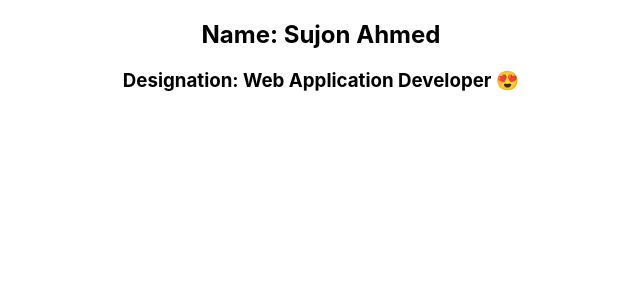
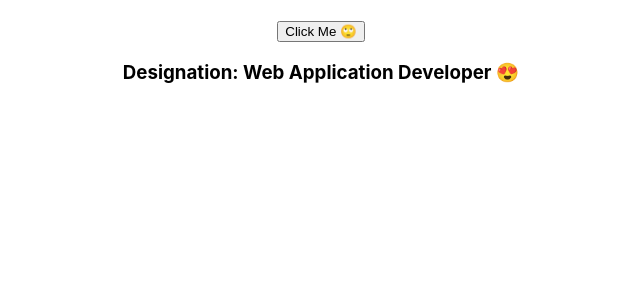
Before and after one commit to Sujon-Ahmed/practice-react, a React (Create React App) app: page / in a window 1280 px wide. Shown: the top 300 px of the page, without its empty margins (319-959 px from the left). Built offline with nearby package versions, Linux system fonts and the light colour scheme.

Commit message:
button click event with function component

```diff
--- a/src/components/FunctionalComponent.js
+++ b/src/components/FunctionalComponent.js
@@ -1,9 +1,16 @@
 import React from "react";
 
-function FunctionalComponent({name}) {
-    return (
-        <h2>Name: {name}</h2>
-    );
+function FunctionalComponent({ name }) {
+    function showMessage() {
+        alert('Button is Clicked! 😁');
+    }
+  return (
+    <div>
+      {/* <h2>Name: {name}</h2> */}
+      <br></br>
+      <button onClick={showMessage}>Click Me 🙄</button>
+    </div>
+  );
 }
 
 export default FunctionalComponent;
```
